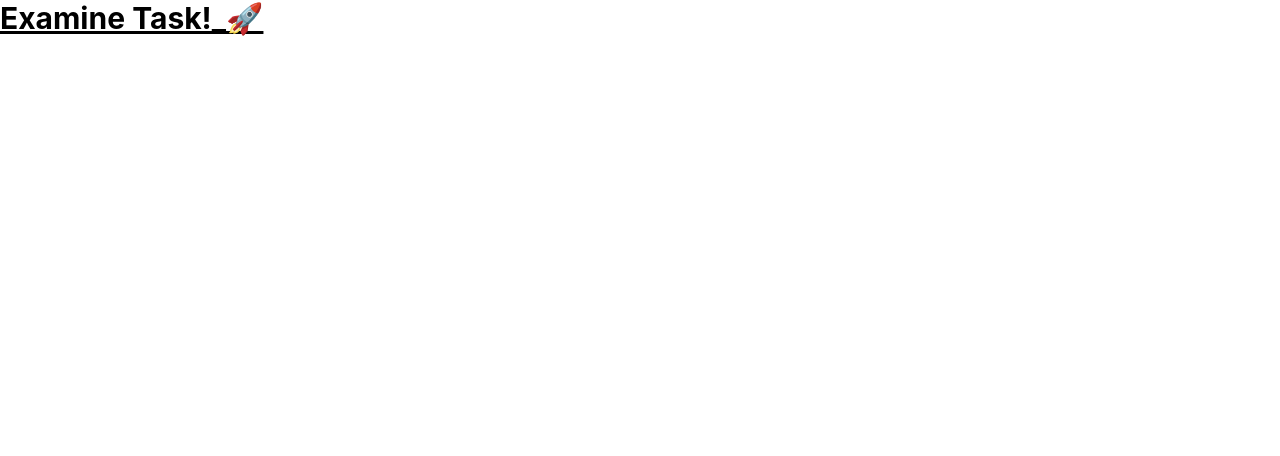
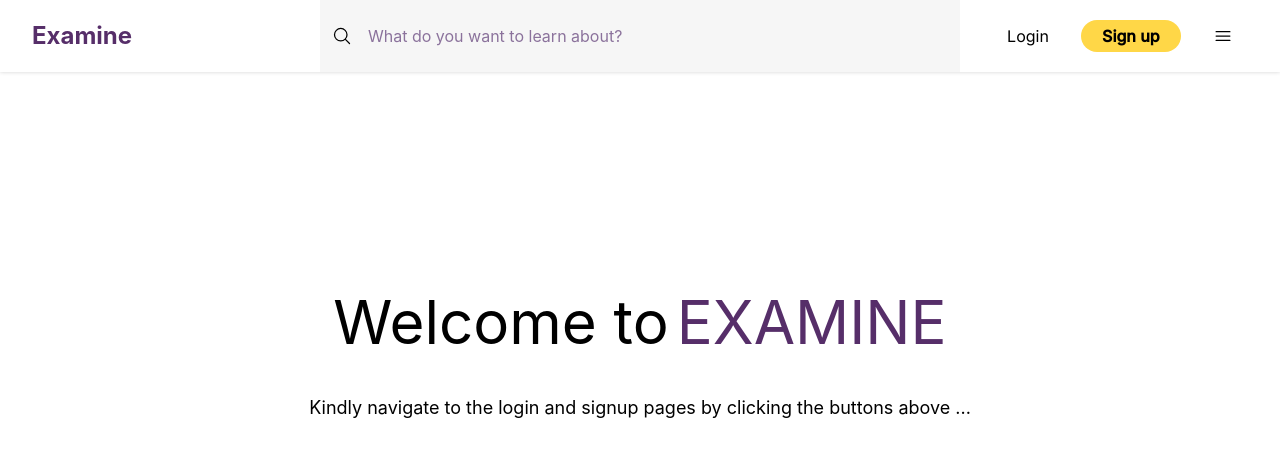
Before and after one commit to ejioguvictor/examine-task, a Next.js app: page / in a window 1280 px wide. Shown: the top 456 px of the page. Built offline with nearby package versions, Linux system fonts and the light colour scheme.

Commit message:
optimised app files

```diff
--- a/components/Navbar/Navbar.tsx
+++ b/components/Navbar/Navbar.tsx
@@ -1,12 +1,15 @@
 import React from "react";
 import Image from "next/image";
+import Link from 'next/link'
 
 const Navbar = () => {
   return (
     <>
       <div className="md:flex sm:hidden none:hidden  shadow-[0_0px_4px_0px_rgba(0,0,0,0.18)]">
-        <div className="text-left font-bold basis-1/4 items-center my-auto pl-8">
+        <div className="text-left font-bold basis-1/4 items-center my-auto pl-8  cursor-pointer">
+          <Link href='/'>
           <span className="text-primary-color text-2xl">Examine</span>
+          </Link>
         </div>
         <div className="flex flex-row gap-x-4 text-[#5E3B76] underline decoration-primary-color-400/30 text-base basis-1/2 py-6 px-3 bg-[#F6F6F6]">
           <Image src="/img/searchIcon.svg" alt="" width={20} height={20} />
@@ -19,10 +22,14 @@ const Navbar = () => {
           </div>
         </div>
         <div className="flex basis-1/4 gap-8 justify-center">
+          <Link href='/Login'>
           <button className="font-normal font-inter">Login</button>
+          </Link>
+          <Link href='/Signup'>
           <button className="bg-[#FFD747] rounded-2xl w-[100px] p-1 my-auto font-bold font-inter">
             Sign up
           </button>
+          </Link>
           <Image src="/img/nav-icon.svg" alt="" width={20} height={20} />
         </div>
       </div>
--- a/pages/Signup/index.tsx
+++ b/pages/Signup/index.tsx
@@ -19,7 +19,7 @@ const SignupForm = () => {
           <h1 className="font-serif text-xl pb-2 lg:text-4xl lg:pb-3 font-laro font-semi-bold">
             Create your account
           </h1>
-          <p className="text-sm leading-6 text-examine-gray lg:text-[16px] lg:pb-6 font-inter font-normal">
+          <p className="text-sm leading-6 text-examine-gray lg:text-xl lg:pb-6 font-inter font-normal">
             It Includes a free 2 weeks trial!
           </p>
           <div className="flex flex-row gap-5 p-5 pb-2 lg:pb-1">
--- a/pages/index.tsx
+++ b/pages/index.tsx
@@ -1,7 +1,26 @@
-import React from "react";
-import Head from "next/head";
-import styles from "../styles/Home.module.css";
+import type { NextPage } from 'next'
+import Link from 'next/link'
+import Navbar from '../components/Navbar/Navbar'
 
-export default function Home() {
-  return <h1 className="text-3xl font-bold underline">Examine Task!_🚀</h1>;
+const Home: NextPage = () => {
+  return (
+    <>
+    <Navbar />
+    <div className='px-8'>
+      <main className='flex py-60 min-h-100% flex-col justify-center contents-center'>
+        <h1 className='m-0 leading-5 text-6xl flex justify-center gap-2'>
+          Welcome to {" "}
+          <span className='text-[#562E69]'>
+          EXAMINE
+          </span>
+        </h1>
+        <p className='my-16 text-lg leading-6 flex justify-center'>
+          Kindly navigate to the login and signup pages by clicking the buttons above ...
+        </p>
+      </main>
+    </div>
+    </>
+  )
 }
+
+export default Home
```
